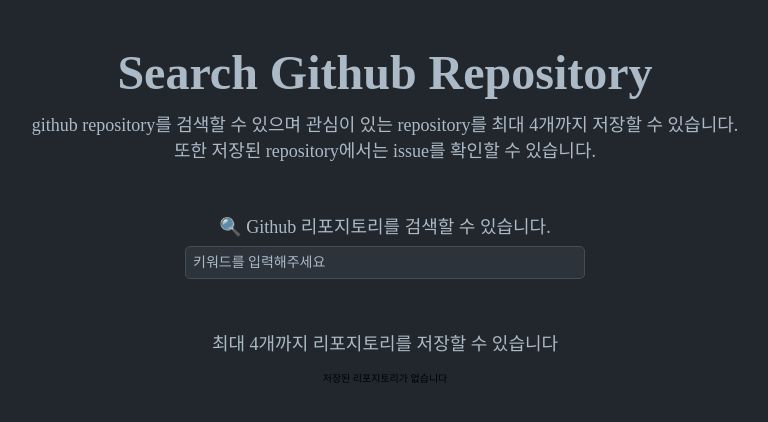
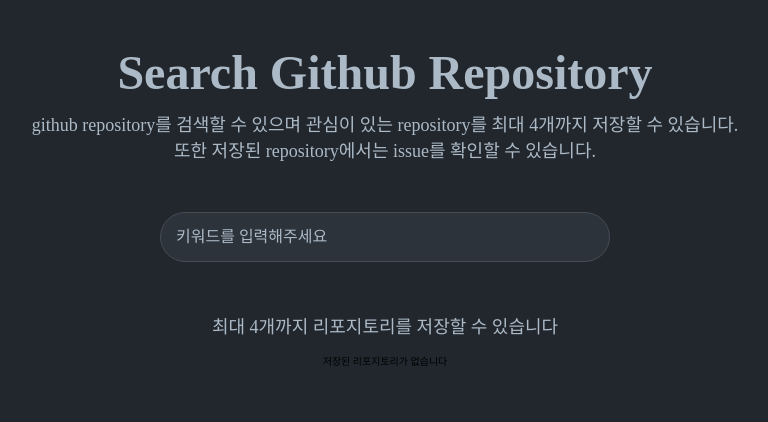
Before and after one commit to kaehehehe/search-repository-app, a React (Create React App) app: page / in a window 1280 px wide. Shown: the top 422 px of the page, without its empty margins (255-1023 px from the left). Built offline with nearby package versions, Linux system fonts and the light colour scheme; a web font is replaced by a local one.

Commit message:
:lipstick: SearchBar UI 수정

```diff
--- a/src/components/SearchBar/SearchBar.tsx
+++ b/src/components/SearchBar/SearchBar.tsx
@@ -60,7 +60,6 @@
   };
   return (
     <S.SearchBar>
-      <span>🔍 Github 리포지토리를 검색할 수 있습니다.</span>
       <input
         type="search"
         ref={inputRef}
--- a/src/components/SearchBar/style.ts
+++ b/src/components/SearchBar/style.ts
@@ -7,20 +7,15 @@
   align-items: center;
   margin: 50px auto;
 
-  span {
-    font-size: 1.8rem;
-    color: #acbac7;
-    margin-bottom: 8px;
-  }
-
   input {
-    width: 400px;
-    height: 33px;
+    width: 450px;
+    height: 50px;
     outline: none;
-    font-size: 14px;
+    font-size: 16px;
     border: 1px solid #444c56;
     border-radius: 5px;
-    padding-left: 7px;
+    border-radius: 30px;
+    padding-left: 15px;
     color: #acbac7;
     background-color: #2d333b;
 
```
